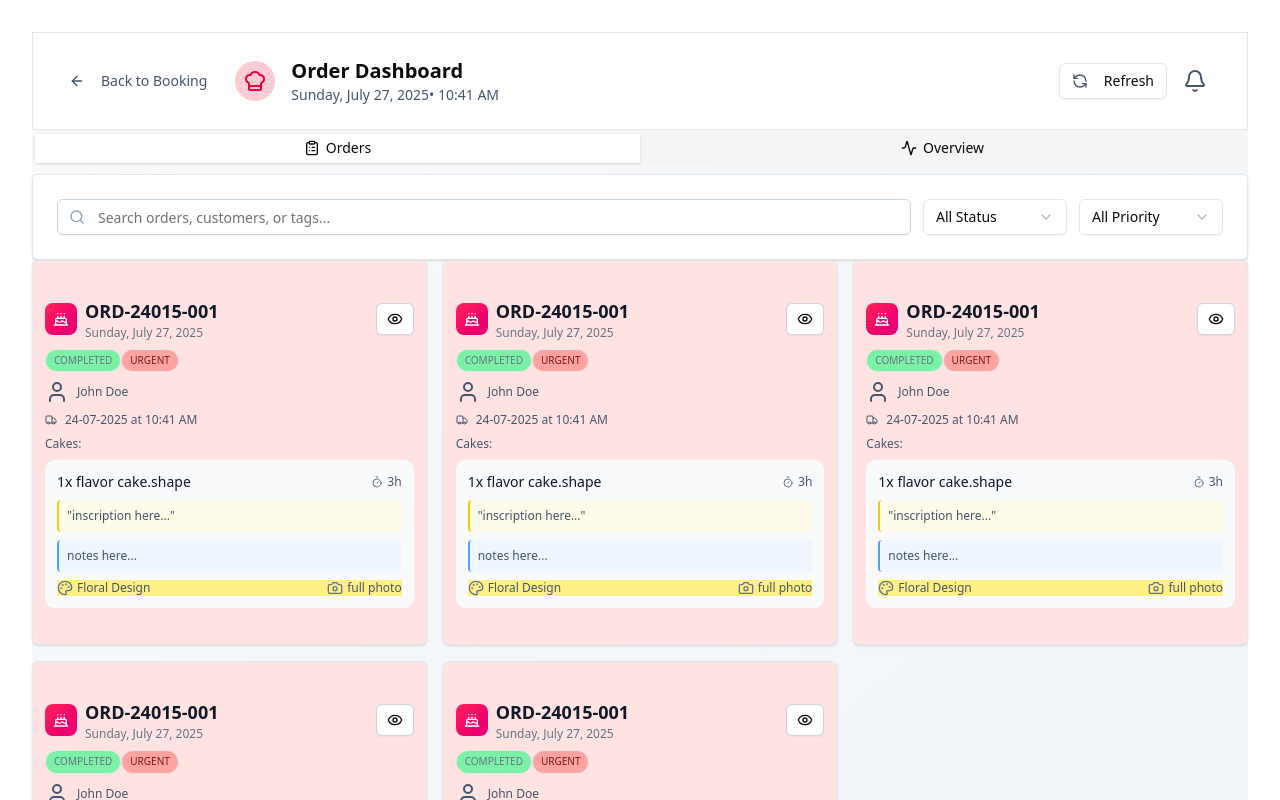
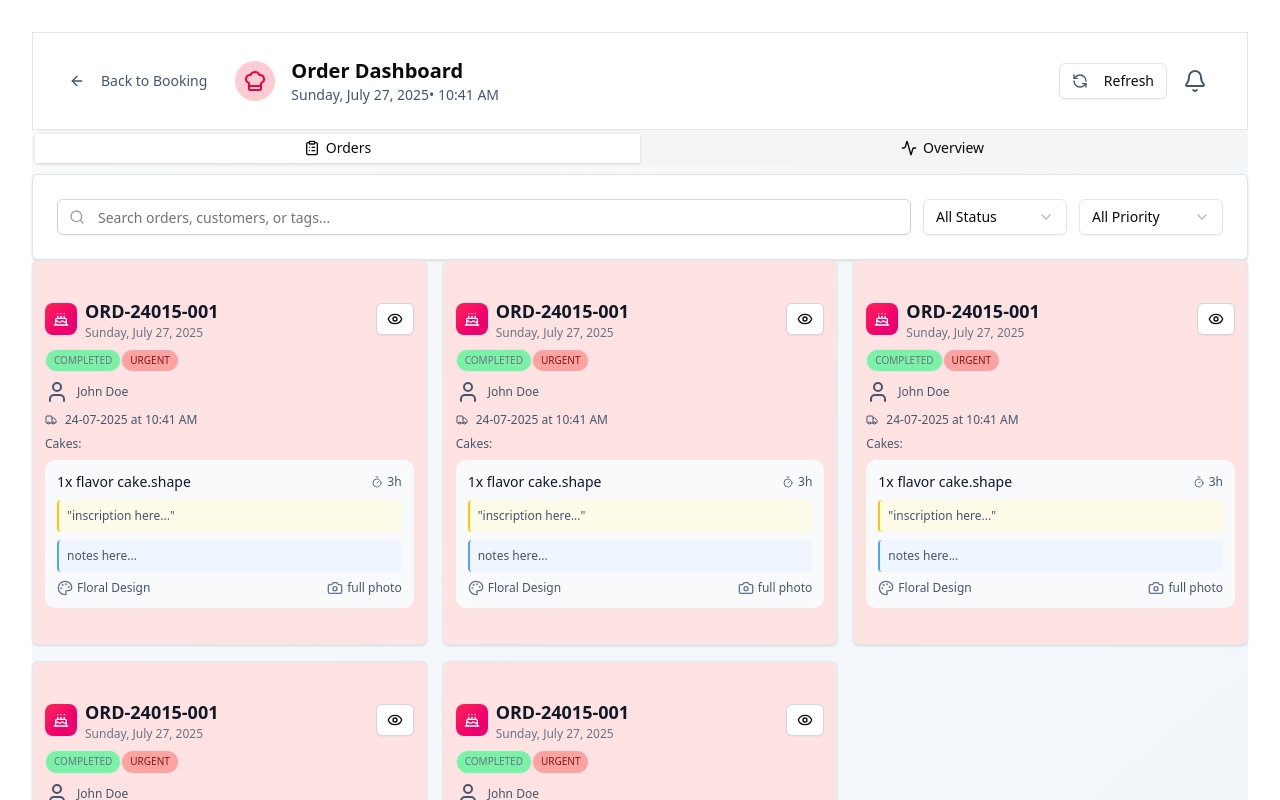
Before and after one commit to faizbinyousuf/order-manager-frontend, a React (Vite) app: page /orders in a window 1280 px wide. Shown: the top 800 px of the page. Built offline with nearby package versions, Linux system fonts and the light colour scheme.

Commit message:
changed size of icons

```diff
--- a/src/pages/OrderPage.tsx
+++ b/src/pages/OrderPage.tsx
@@ -350,10 +350,10 @@ function OrderPage() {
                         {" notes here..."}
                       </p>
                     )}
-                    <div className="flex   items-center justify-between bg-yellow-200  text-xs">
+                    <div className="flex   items-center justify-between   text-xs">
                       {currentTime && (
                         <div className="flex items-center gap-1">
-                          <Palette className="h-4 w-4 text-slate-500" />
+                          <Palette className="size-4 text-slate-500" />
                           <span className="text-slate-600">
                             {"Floral Design"}
                           </span>
@@ -361,7 +361,7 @@ function OrderPage() {
                       )}
                       {currentTime && (
                         <div className="flex items-center gap-1">
-                          <Camera className="h-4 w-4 text-slate-500" />
+                          <Camera className="size-4 text-slate-500" />
                           <span className="text-slate-600">{"full"} photo</span>
                         </div>
                       )}
```
